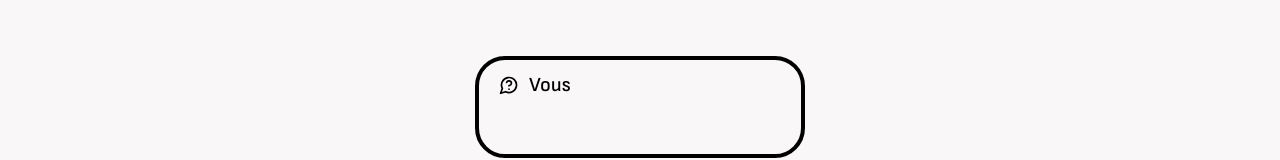
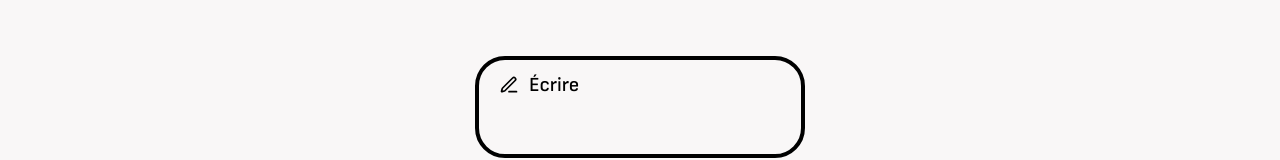
Before and after one commit to lelinguine/sitomnia-project, a Next.js app in the folder app/: page /questions/discussion in a window 1280 px wide. Both pictures are taken after a click on the button "Écrire". Shown: the part 562-722 px from the top of the page. Built offline with nearby package versions, Linux system fonts and the light colour scheme.

Commit message:
Update TextInput.tsx

```diff
--- a/app/src/components/text/TextInput.tsx
+++ b/app/src/components/text/TextInput.tsx
@@ -1,5 +1,5 @@
 import React, { useState, useRef, useEffect } from "react";
-import { MessageCircleQuestion } from 'lucide-react';
+import { PenLine } from 'lucide-react';
 
 import "./text.css";
 
@@ -25,8 +25,8 @@ const TextInput = ({
   return (
     <div className='bubble'>
       <div className='bubble-title'>
-        <MessageCircleQuestion className="icon" size={20} strokeWidth={2} />
-        <span className="sm-text">Vous</span>
+        <PenLine className="icon" size={20} strokeWidth={2} />
+        <span className="sm-text">Écrire</span>
       </div>
       <textarea
         ref={textareaRef}
```
